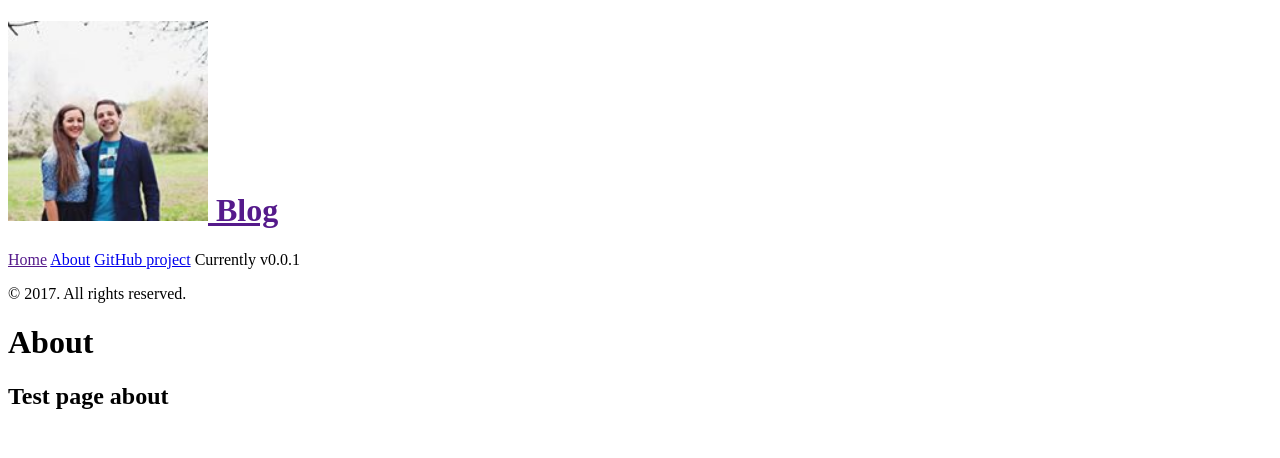
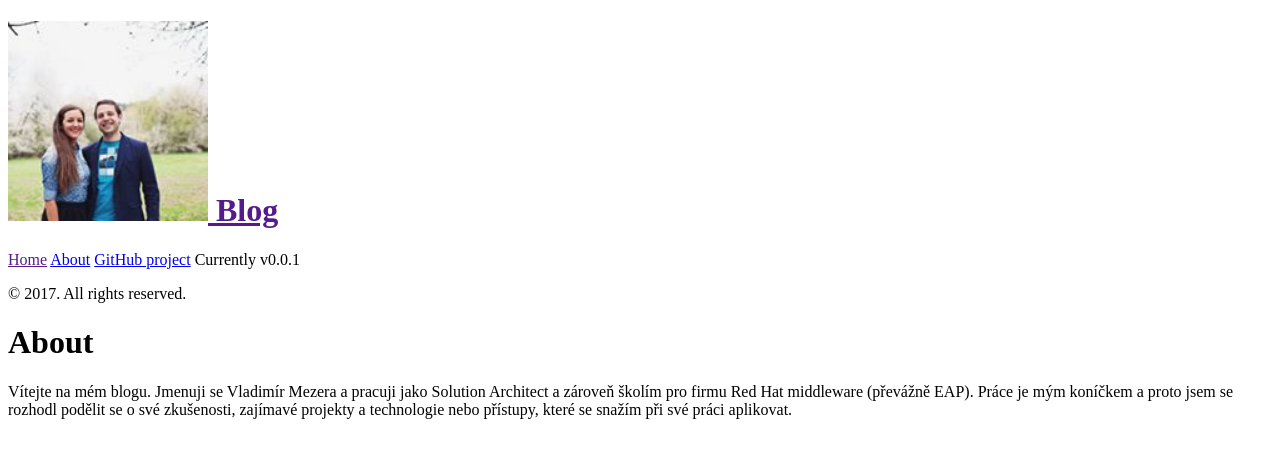
Before and after one commit to vladimirmezera/vladimirmezera.github.io, a Jekyll site: the page built from about.md, in a window 1280 px wide. Shown: the top 458 px of the page. Built offline with Jekyll 4.4.1, drawn with Linux system fonts in a browser that asks for light colours.

Commit message:
Add about

```diff
--- a/about.md
+++ b/about.md
@@ -2,6 +2,4 @@
 layout: page
 title: About
 ---
-
-
-## Test page about
+Vítejte na mém blogu. Jmenuji se Vladimír Mezera a pracuji jako Solution Architect a zároveň školím pro firmu Red Hat middleware (převážně EAP). Práce je mým koníčkem a proto jsem se rozhodl podělit se o své zkušenosti, zajímavé projekty a  technologie nebo přístupy, které se snažím při své práci aplikovat.
```
